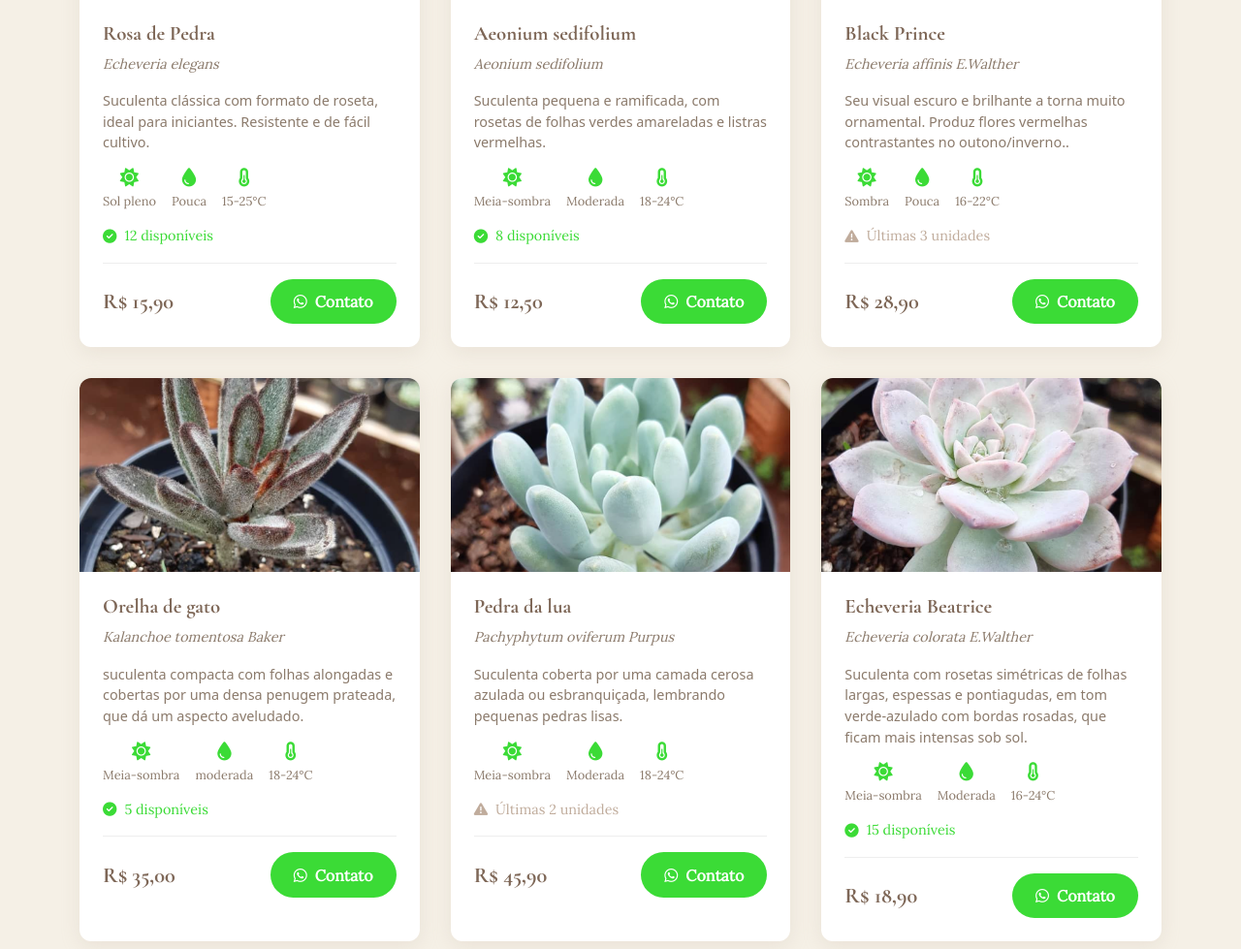
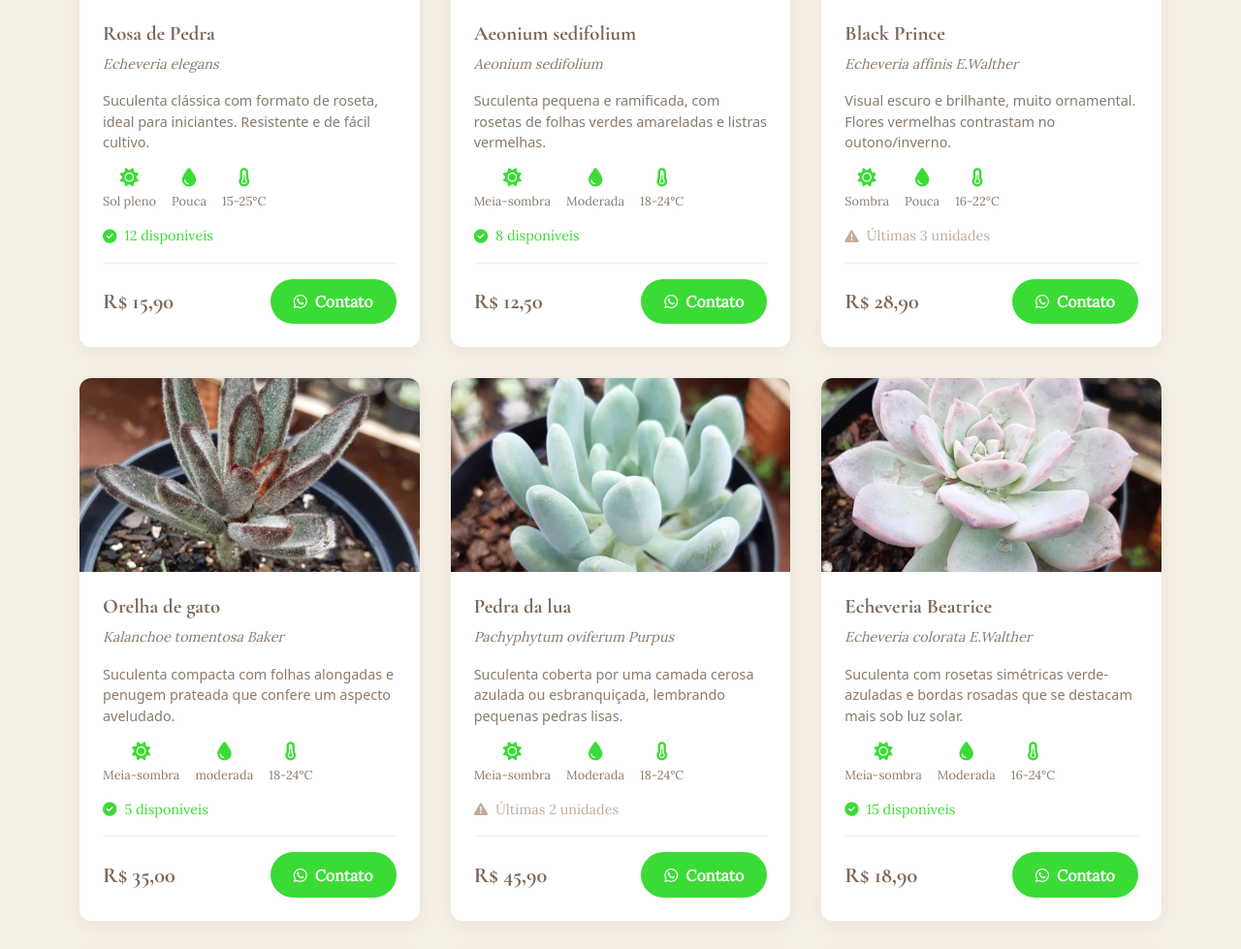
Before and after one commit to Joseph-0505/Site, a PHP site: page /index.php?param=plantas/suculentas in a window 1280 px wide. Shown: the part 466-1445 px from the top of the page at 97% size. Run offline with PHP 8.4, Linux system fonts and the light colour scheme.

Commit message:
Ajustando detalhes das paginas de plantas

```diff
--- a/dados-suculentas.php
+++ b/dados-suculentas.php
@@ -42,7 +42,7 @@ $suculentas = [
         'stock' => 3,
         'image' => 'imagens/suculenta8.png',
         'whatsapp' => '5544998014519',
-        'description' => 'Seu visual escuro e brilhante a torna muito ornamental. Produz flores vermelhas contrastantes no outono/inverno..',
+        'description' => 'Visual escuro e brilhante, muito ornamental. Flores vermelhas contrastam no outono/inverno.',
         'care' => [
             'light' => 'Sombra',
             'water' => 'Pouca',
@@ -57,7 +57,7 @@ $suculentas = [
         'stock' => 5,
         'image' => 'imagens/suculenta9.png',
         'whatsapp' => '5544998014519',
-        'description' => 'suculenta compacta com folhas alongadas e cobertas por uma densa penugem prateada, que dá um aspecto aveludado.',
+        'description' => 'Suculenta compacta com folhas alongadas e penugem prateada que confere um aspecto aveludado.',
         'care' => [
             'light' => 'Meia-sombra',
             'water' => 'moderada',
@@ -87,7 +87,7 @@ $suculentas = [
         'stock' => 15,
         'image' => 'imagens/suculenta11.png',
         'whatsapp' => '5544998014519',
-        'description' => 'Suculenta com rosetas simétricas de folhas largas, espessas e pontiagudas, em tom verde-azulado com bordas rosadas, que ficam mais intensas sob sol.',
+        'description' => 'Suculenta com rosetas simétricas verde-azuladas e bordas rosadas que se destacam mais sob luz solar.',
         'care' => [
             'light' => 'Meia-sombra',
             'water' => 'Moderada',
@@ -97,12 +97,12 @@ $suculentas = [
     [
         'id' => 7,
         'name' => 'Língua de gato',
-        'scientific' => 'Delosperma echinatum (Lam.) Schwantes',
+        'scientific' => 'Delosperma echinatum',
         'price' => 32.50,
         'stock' => 0,
         'image' => 'imagens/suculenta12.png',
         'whatsapp' => '5544998014519',
-        'description' => 'Suculenta com ramos eretos e folhas cilíndricas cobertas por pequenas cerdas translúcidas, que lembram espinhos suaves.',
+        'description' => 'Suculenta com ramos eretos e folhas cilíndricas cobertas por cerdas que lembram espinhos suaves.',
         'care' => [
             'light' => 'Sombra',
             'water' => 'Moderada',
@@ -117,7 +117,7 @@ $suculentas = [
         'stock' => 4,
         'image' => 'imagens/suculenta13.png',
         'whatsapp' => '5544998014519',
-        'description' => 'Suculenta encantadora com folhas peludas e arredondadas, que terminam em pequenas pontas que lembram garras de urso.',
+        'description' => 'Suculenta com folhas peludas e arredondadas, com pontas que lembram pequenas garras de urso.',
         'care' => [
             'light' => 'Meia-sombra',
             'water' => 'Moderada',
@@ -132,7 +132,7 @@ $suculentas = [
         'stock' => 12,
         'image' => 'imagens/suculenta14.png',
         'whatsapp' => '5544998014519',
-        'description' => 'suculenta pendente muito ornamental, com folhas pequenas em forma de coração, verde-escuras com manchas prateadas e verso arroxeado.',
+        'description' => 'Suculenta pendente ornamental com folhas em forma de coração, verde-escuras, prateadas e verso arroxeado.',
         'care' => [
             'light' => 'Meia-sombra',
             'water' => 'Moderada',
@@ -147,7 +147,7 @@ $suculentas = [
         'stock' => 6,
         'image' => 'imagens/suculenta15.png',
         'whatsapp' => '5544998014519',
-        'description' => 'Suculenta possui folhas ovais, dentadas, de cor verde vibrante a avermelhada, que se intensificam com o sol.',
+        'description' => 'Suculenta com folhas ovais e dentadas, de verde vibrante a avermelhado, com cores que se intensificam ao sol.',
         'care' => [
             'light' => 'Sol pleno',
             'water' => 'Moderada',
--- a/index.php
+++ b/index.php
@@ -54,6 +54,7 @@
                                 <i class="fas fa-users me-2"></i>Quem Somos
                             </a>
                         </li>
+
                         <li class="nav-item dropdown">
                             <a class="nav-link dropdown-toggle" id="produtosDropdown" role="button" data-bs-toggle="dropdown"
                                 aria-expanded="false" data-aos="fade-left" data-aos-duration="1600">
@@ -67,7 +68,7 @@
                                         <i class="fas fa-spa me-2"></i>Cactos
                                     </a></li>
                                 <li><a class="dropdown-item" href="index.php?param=plantas/orquideas">
-                                        <i class="fas fa-flower me-2"></i>Orquídeas
+                                        <i class="fas fa-seedling  me-2"></i>Orquídeas
                                     </a></li>
                             </ul>
                         </li>
--- a/plantas/suculentas.php
+++ b/plantas/suculentas.php
@@ -104,6 +104,7 @@ require_once 'dados-suculentas.php'; // Substitua 'paste.php' pelo nome do seu a
 
     .product-info {
         padding: 1.5rem;
+
     }
 
     .product-name {
```
Also changed, not shown: dados-cactos.php (+5 -5 lines), dados-orquideas.php (+5 -5 lines).
